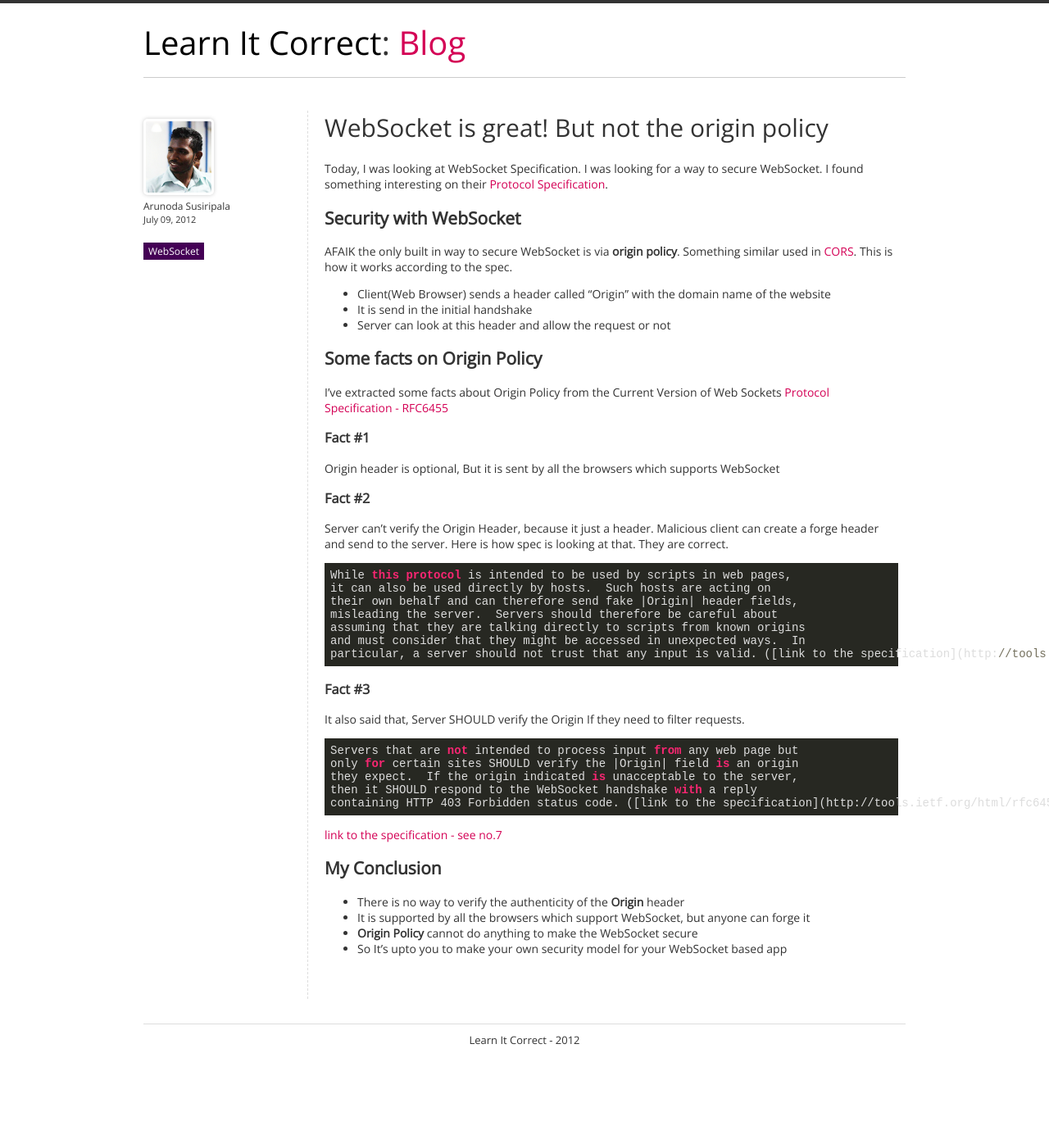
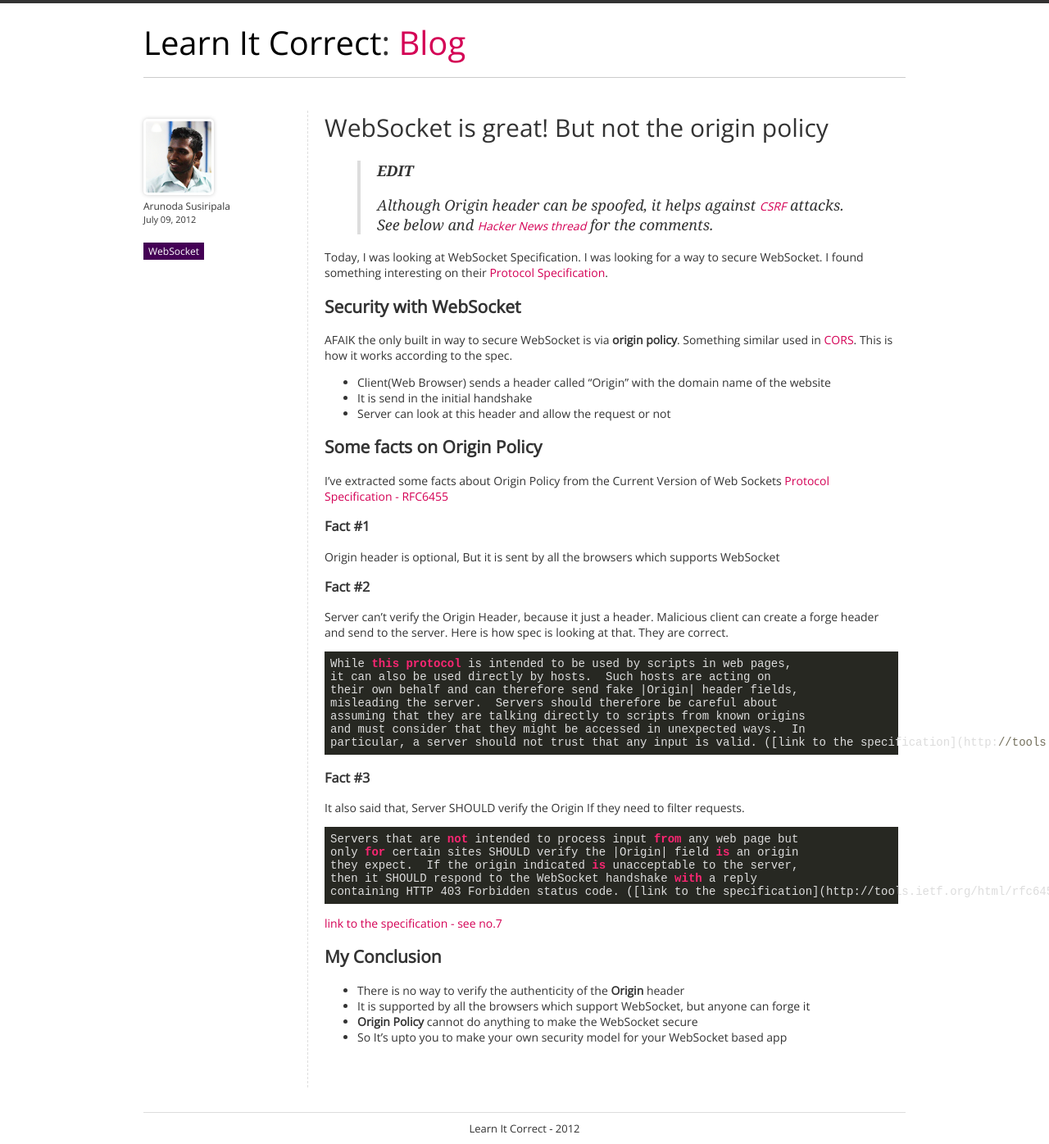
Before and after one commit to learnitcorrect/learnitcorrect.github.com, a Jekyll site: the page built from _posts/blog/2012-07-09-websocket-is-great-but-not-the-origin-policy.md, in a window 1280 px wide. Shown: the whole page at 82% size. Built offline with Jekyll 4.4.1, drawn with Linux system fonts in a browser that asks for light colours; some web fonts are replaced; comment, search, counter and statistics services are not loaded; before the commit the page ends 1288 px from its top, so only the background shows below that.

Commit message:
added edit text for the post

```diff
--- a/_posts/blog/2012-07-09-websocket-is-great-but-not-the-origin-policy.md
+++ b/_posts/blog/2012-07-09-websocket-is-great-but-not-the-origin-policy.md
@@ -6,6 +6,10 @@ tags: [WebSocket]
 summery: "Websocket is great. But it is using Origin policy to make it secure. But it cannot secure it. So we don't need origin policy"
 image: /images/blog/websocket-logo.jpeg
 ---
+
+>**EDIT**
+>
+>Although Origin header can be spoofed, it helps against [CSRF](http://en.wikipedia.org/wiki/Cross-site_request_forgery) attacks. See below and [Hacker News thread](http://news.ycombinator.com/item?id=4215483) for the comments.
 
 Today, I was looking at WebSocket Specification. I was looking for a way to secure WebSocket. I found something interesting on their [Protocol Specification](http://tools.ietf.org/html/rfc6455).
 
```
